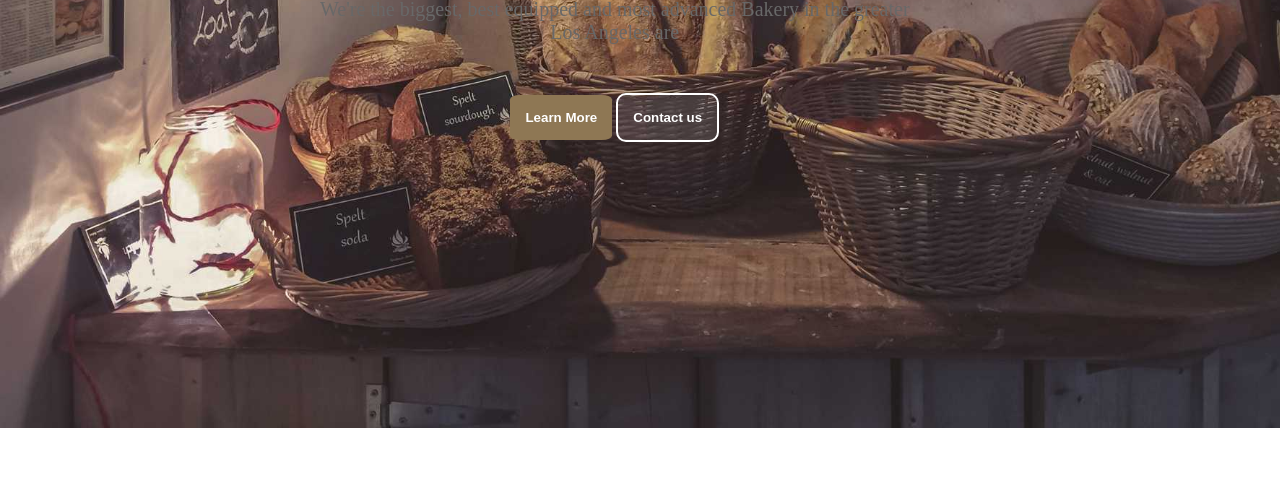
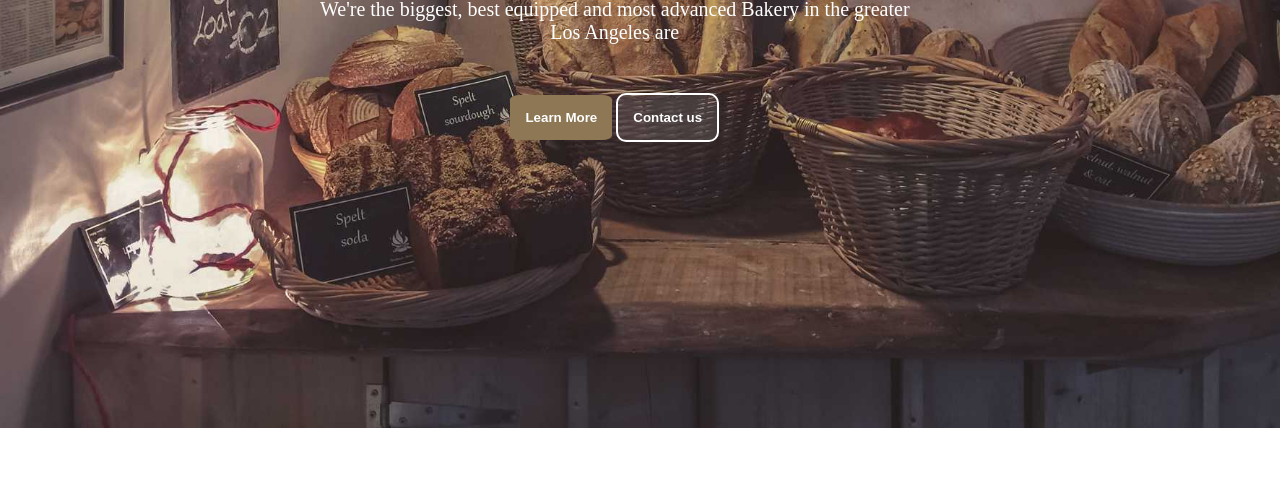
Before and after one commit to SogoudEzzat/task7, a plain HTML site: page index.html in a window 1280 px wide. Shown: the part 612-1100 px from the top of the page. Drawn offline with nearby package versions, Linux system fonts and the light colour scheme; a web font is replaced by a local one.

Commit message:
شرح التعديلات اللي عملتيها

```diff
--- a/css/main.css
+++ b/css/main.css
@@ -40,6 +40,9 @@
     top: 45%;
     left: 25%;
 
+}
+.p8{
+    color: white
 }
 
 h1 {
--- a/index.html
+++ b/index.html
@@ -37,7 +37,7 @@
             <div class="Container">
                 <span> Welcome to</span>
                 <h1>Family Bakery</h1>
-                <p>We're the biggest, best equipped and most advanced Bakery in the greater <br> Los Angeles are</p>
+                <p class="p8">We're the biggest, best equipped and most advanced Bakery in the greater <br> Los Angeles are</p>
                 <button class="Learn "> Learn More </button>
                 <button class="Contact-us">Contact us</button>
 
```
